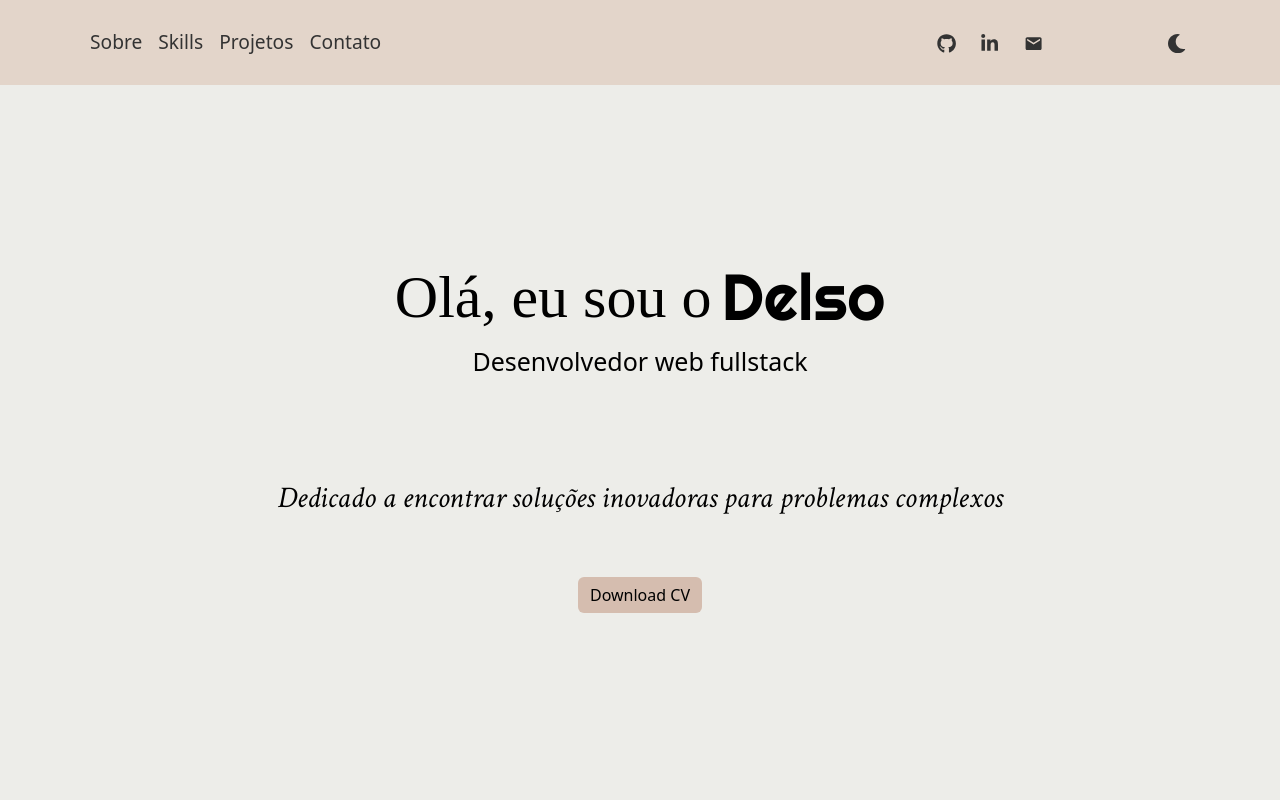
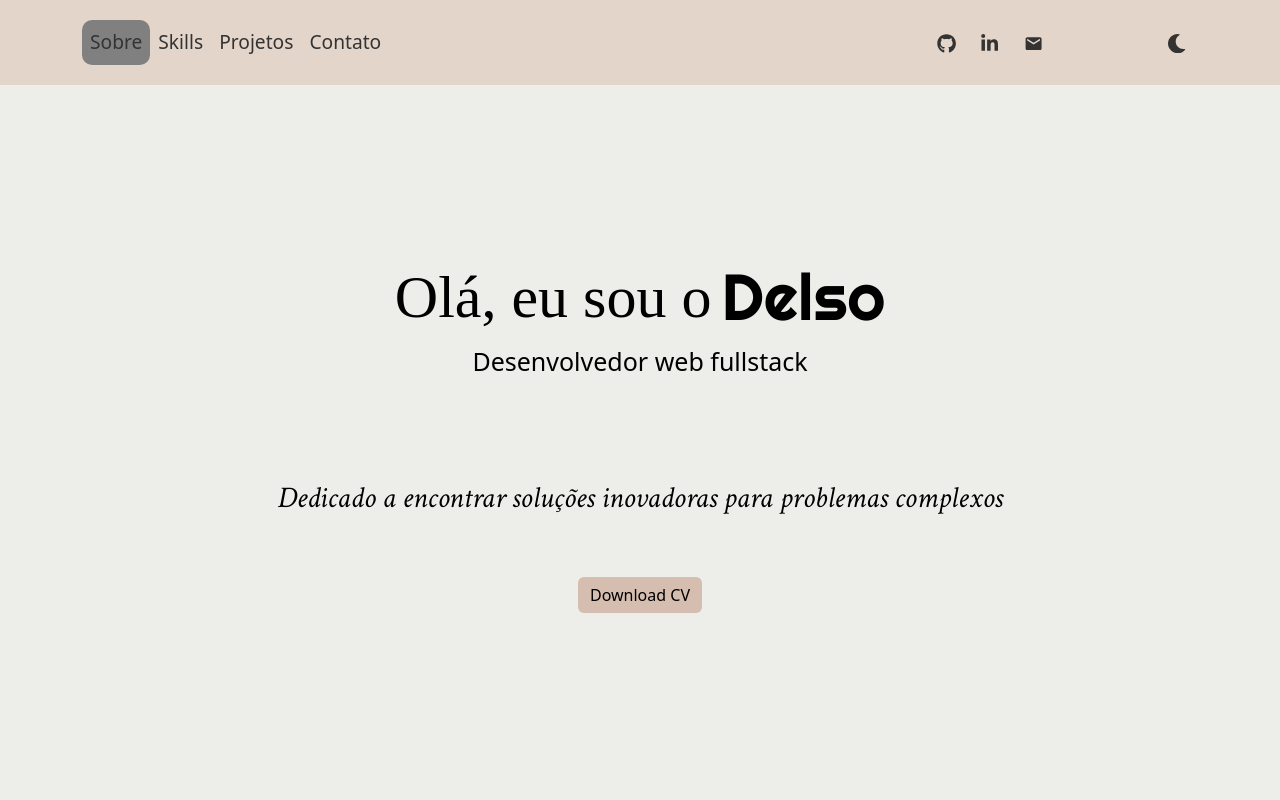
Before and after one commit to delso-ferreira/PageProfile, a React (Create React App) app: page / in a window 1280 px wide. In both pictures the pointer is over the button "Sobre". Shown: the top 800 px of the page. Built offline with nearby package versions, Linux system fonts and the light colour scheme; a web font is replaced by a local one.

Commit message:
header hovers

```diff
--- a/src/styles/header.css
+++ b/src/styles/header.css
@@ -23,10 +23,14 @@
   transition: color 1s;
 }
 
-.navbar .nav-link:hover {
-  background-color: #007bff;
-  border-radius: 8px;
-  color: white;
+.nav-link:hover {
+  background-color: gray;
+  border-radius: 10px;
+}
+
+.nav-link:focus {
+  background-color: gray;
+  border-radius: 10px;
 }
 
 .btn-header-toogle,
@@ -37,36 +41,35 @@
   border: none;
 }
 
+.btn-header-toogle:enabled{
+  background-color: transparent !important;
+}
+
 .btn-header-github:hover {
-  background-color: transparent;
+  background-color: gray;
 }
 
 .btn-header-toogle:hover {
-  background-color: transparent;
+  background-color: gray
 }
 
 .btn-header-lnk:hover {
-  background-color: transparent;
+  background-color: gray
 }
 
 .btn-header-email:hover {
-  background-color: transparent;
+  background-color: gray
 }
 
 .btn-header-contact {
   margin-right: 100px;
 }
 
-.navbar .me-auto .nav-link:hover,
-.navbar .me-auto .btn:hover {
-  background-color: transparent !important;
-}
-
 .btn-header-toogle:active,
 .btn-header-lnk:active,
 .btn-header-github:active,
 .btn-header-email:active {
-  background-color: transparent !important;
+  background-color: gray;
 }
 
 
@@ -90,6 +93,7 @@ body[mode-theme='light'] .navbar .btn {
   color: #333;
 }
 
+
 @media (max-width: 780px) {
   .btn-header-contact {
     display: flex;
--- a/src/styles/skills.css
+++ b/src/styles/skills.css
@@ -76,7 +76,7 @@ ul.skills-tools li {
 [mode-theme='dark'] ul.skills-front li, ul.skills-back li, ul.skills-tools li,
 [mode-theme='light'] ul.skills-front li, ul.skills-back li, ul.skills-tools li
 {
-  transition: background-color 1s, color 0.4s;
+  transition: background-color 1s, color 1s;
 }
 
 [mode-theme='dark'] .skills-quadrant-1 {
```
